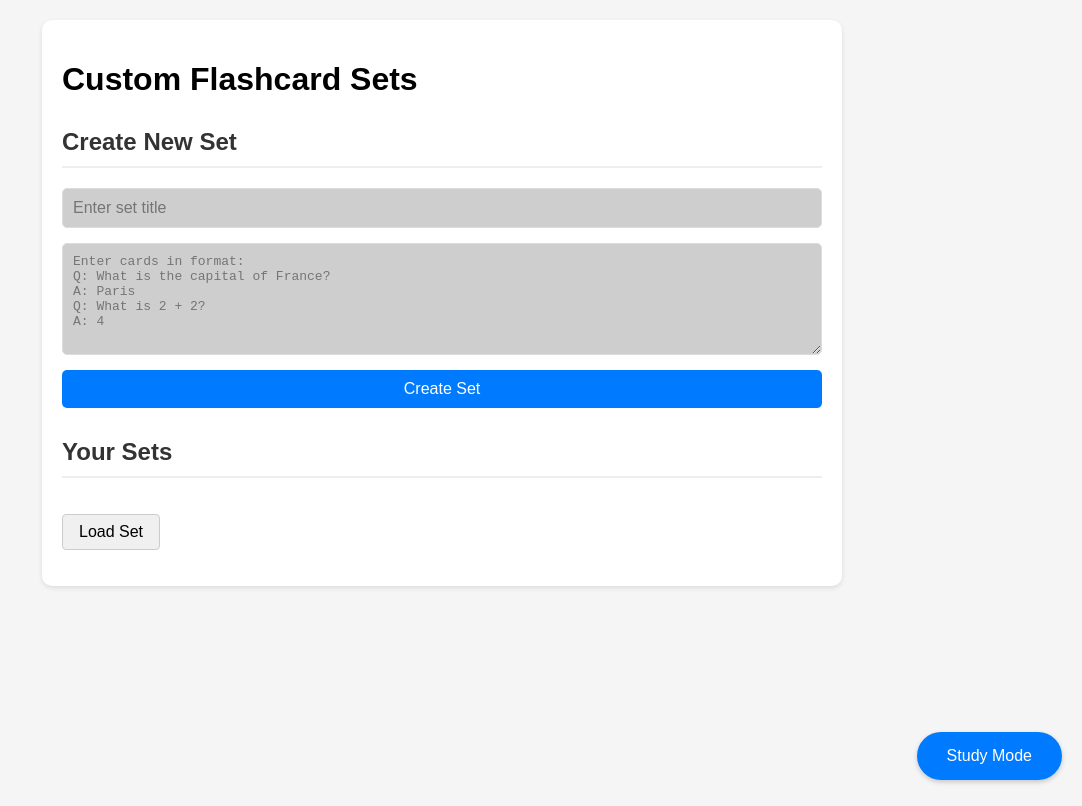
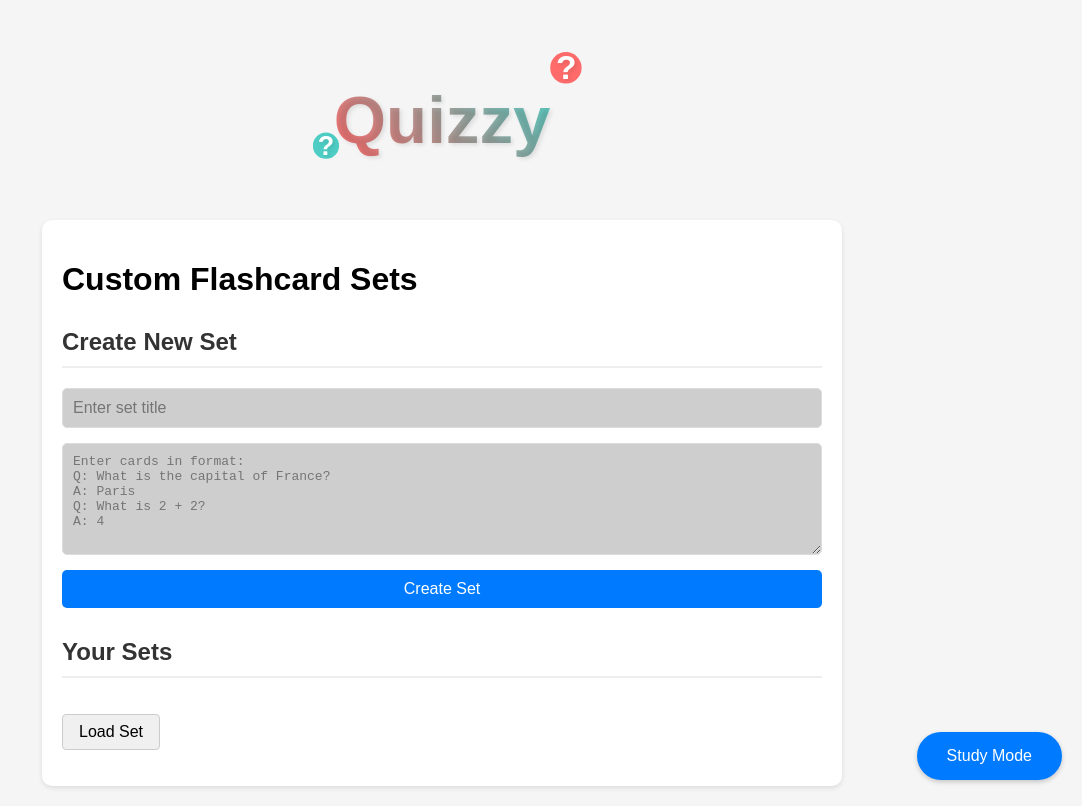
Before and after one commit to callmeianwu/quizzy-cards, a plain HTML site: page index.html in a window 1280 px wide. Shown: the whole page, without its empty margins (198-1280 px from the left). Drawn offline with Linux system fonts and the light colour scheme.

Commit message:
Quizzy Logo

```diff
--- a/index.html
+++ b/index.html
@@ -6,6 +6,77 @@
     <link rel="stylesheet" href="https://cdnjs.cloudflare.com/ajax/libs/font-awesome/6.5.1/css/all.min.css">
     <title>Custom Flashcard Sets</title>
     <style>
+        .logo-container {
+        display: flex;
+        justify-content: center;
+        align-items: center;
+        height: 200px;
+        font-family: 'Arial', sans-serif;
+        }
+
+        .logo {
+        font-size: 4em;
+        font-weight: bold;
+        position: relative;
+        color: transparent;
+        background: linear-gradient(45deg, #FF6B6B, #4ECDC4);
+        -webkit-background-clip: text;
+        background-clip: text;
+        text-shadow: 2px 2px 4px rgba(0,0,0,0.1);
+        animation: bounce 2s infinite;
+        }
+
+        .logo::before {
+        content: "?";
+        position: absolute;
+        right: -30px;
+        top: -20px;
+        font-size: 0.5em;
+        background: #FF6B6B;
+        color: white;
+        width: 30px;
+        height: 30px;
+        border-radius: 50%;
+        display: flex;
+        align-items: center;
+        justify-content: center;
+        animation: float 3s ease-in-out infinite;
+        }
+
+        .logo::after {
+        content: "?";
+        position: absolute;
+        left: -20px;
+        bottom: -10px;
+        font-size: 0.4em;
+        background: #4ECDC4;
+        color: white;
+        width: 25px;
+        height: 25px;
+        border-radius: 50%;
+        display: flex;
+        align-items: center;
+        justify-content: center;
+        animation: float 3s ease-in-out infinite 0.5s;
+        }
+
+        @keyframes float {
+        0%, 100% {
+            transform: translateY(0);
+        }
+        50% {
+            transform: translateY(-10px);
+        }
+        }
+
+        @keyframes bounce {
+        0%, 100% {
+            transform: scale(1);
+        }
+        50% {
+            transform: scale(1.05);
+        }
+        }
         .tooltip {
             position: fixed;
             left: 0;
@@ -255,6 +326,9 @@
     </style>
 </head>
 <body>
+     <div class="logo-container">
+        <div class="logo">Quizzy</div>
+    </div>
     <div class="container">
         <div class="tooltip-container"></div>
         <h1>Custom Flashcard Sets</h1>
```
